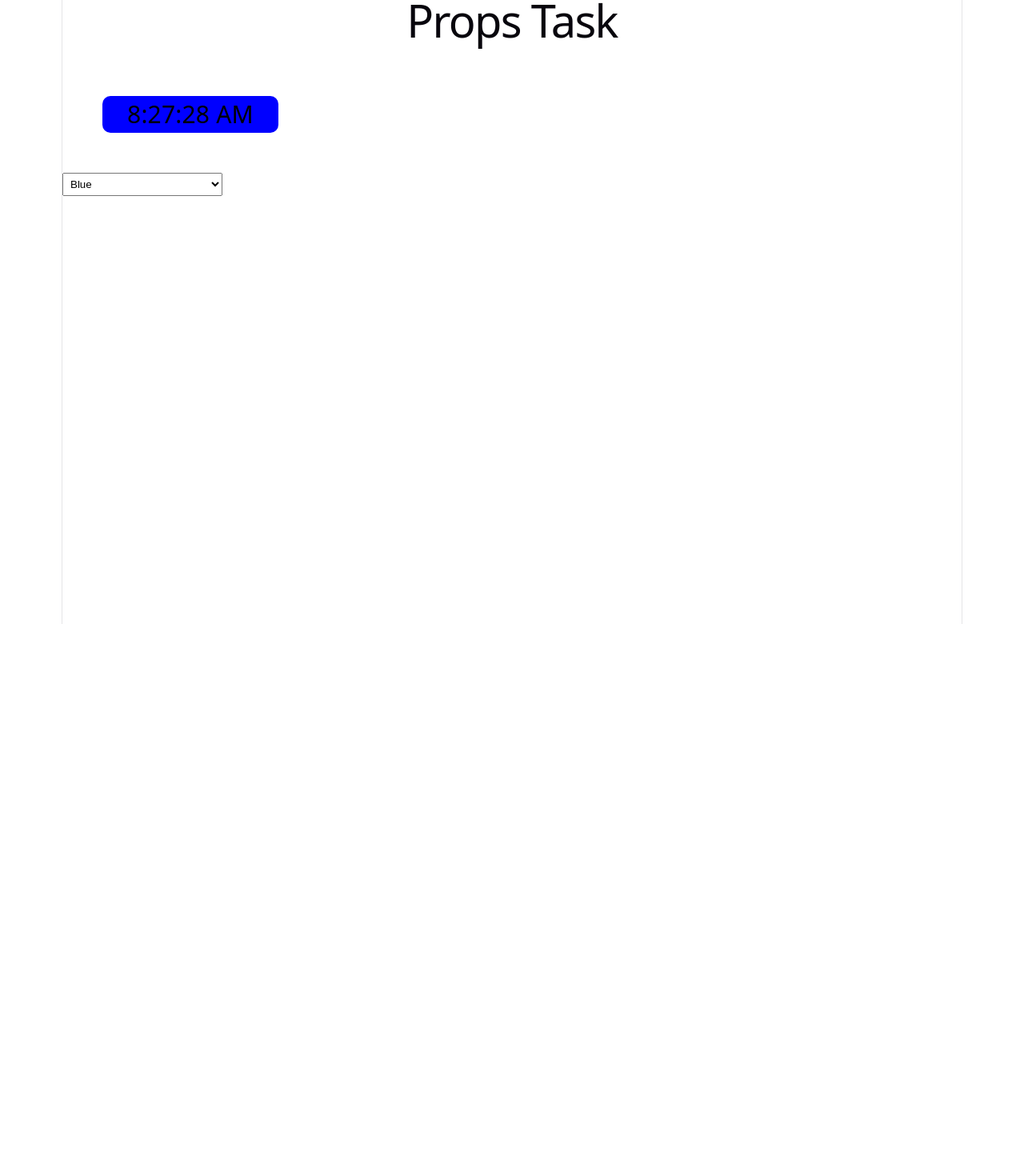
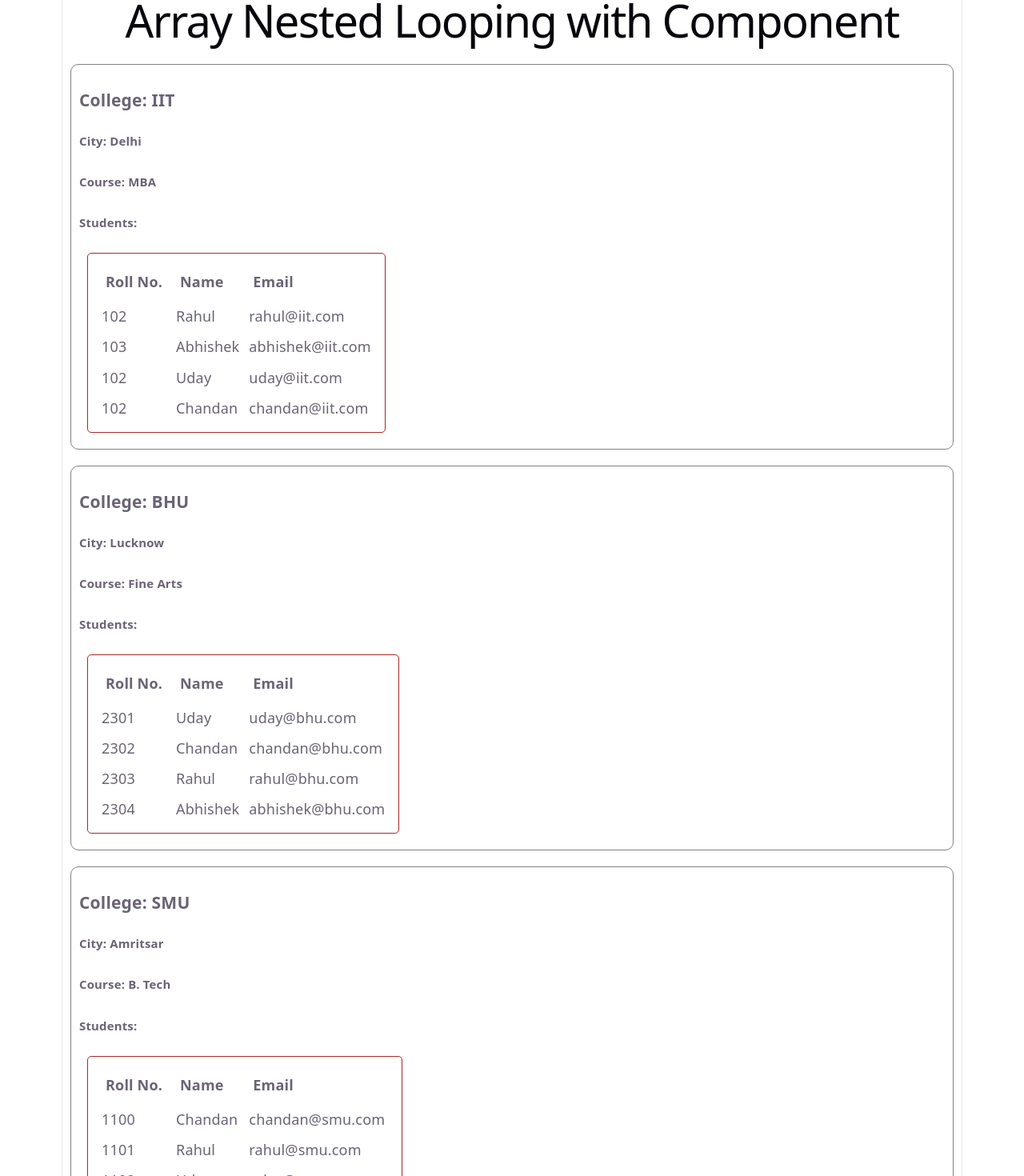
Before and after one commit to its-rahulrana/react-codestepbystep, a React (Vite) app: page / in a window 1280 px wide. Shown: the part 20-1490 px from the top of the page at 80% size. Before the commit the page ends 800 px from the top, so only its background shows below. Built offline with nearby package versions, Linux system fonts and the light colour scheme.

Commit message:
Code 17 Array Nested Looping with Component

```diff
--- a/src/App.jsx
+++ b/src/App.jsx
@@ -1,29 +1,126 @@
-import {useState, useEffect} from 'react';
+import College from "./College";
+
 
 function App(){
 
-  const [clock, setClock] = useState(new Date().toLocaleTimeString());
-  const [clockColor, setClockColor] = useState("blue");
-
-
-  useEffect(()=>{
-    setInterval(()=>{
-      setClock(new Date().toLocaleTimeString())
-    }, 1000)
-  })
-
+  const collegeData = [
+    {
+      name: "IIT",
+      city: "Delhi",
+      course: "MBA",
+      students: [
+        {
+          name: "Rahul",
+          rollNo: 102,
+          email: "rahul@iit.com"
+        },
+        {
+          name: "Abhishek",
+          rollNo: 103,
+          email: "abhishek@iit.com"
+        },
+        {
+          name: "Uday",
+          rollNo: 102,
+          email: "uday@iit.com"
+        },
+        {
+          name: "Chandan",
+          rollNo: 102,
+          email: "chandan@iit.com"
+        },
+      ]
+    },
+    {
+      name: "BHU",
+      city: "Lucknow",
+      course: "Fine Arts",
+      students: [
+        {
+          name: "Uday",
+          rollNo: 2301,
+          email: "uday@bhu.com"
+        },
+        {
+          name: "Chandan",
+          rollNo: 2302,
+          email: "chandan@bhu.com"
+        },
+        {
+          name: "Rahul",
+          rollNo: 2303,
+          email: "rahul@bhu.com"
+        },
+        {
+          name: "Abhishek",
+          rollNo: 2304,
+          email: "abhishek@bhu.com"
+        }
+      ]
+    },
+    {
+      name: "SMU",
+      city: "Amritsar",
+      course: "B. Tech",
+      students: [
+        {
+          name: "Chandan",
+          rollNo: 1100,
+          email: "chandan@smu.com"
+        },
+        {
+          name: "Rahul",
+          rollNo: 1101,
+          email: "rahul@smu.com"
+        },
+        {
+          name: "Uday",
+          rollNo: 1102,
+          email: "uday@smu.com"
+        },
+        {
+          name: "Abhishek",
+          rollNo: 1103,
+          email: "abhishek@smu.com"
+        }
+      ]
+    },
+    {
+      name: "AIIMS",
+      city: "Jabalpur",
+      course: "Medical Science",
+      students: [
+        {
+          name: "Uday",
+          rollNo: 11302,
+          email: "uday@aiims.com"
+        },
+        {
+          name: "Abhishek",
+          rollNo: 11303,
+          email: "abhishek@aiims.com"
+        },
+        {
+          name: "Chandan",
+          rollNo: 11302,
+          email: "chandan@aiims.com"
+        },
+        {
+          name: "Rahul",
+          rollNo: 11302,
+          email: "rahul@aiims.com"
+        }
+      ]
+    }
+  ]
   return(
     <>
-      <h1>Props Task</h1>
-      <p style={{margin: "50px", background: clockColor, width:"200px", padding: "10px", borderRadius: "10px", fontSize: "30px", color:"black"}}>{clock}</p>
-
-      <select onChange={(e)=>setClockColor(e.target.value)} style={{width: "200px", padding:"5px"}}>
-        <option value="Blue">Blue</option>
-        <option value="Orange">Orange</option>
-        <option value="yellow">Yellow</option>
-        <option value="green">Green</option>
-        <option value="red">Red</option>
-      </select>
+      <h1>Array Nested Looping with Component</h1>
+      {
+        collegeData.map((item, index)=>(
+          <College key={index} college={item}/>
+        ))
+      }
     </>
   )
 }
--- /dev/null
+++ b/src/College.jsx
@@ -0,0 +1,31 @@
+import Student from "./Student";
+
+
+function College({college}){
+    return(
+        <div style={{border: "1px solid grey", textAlign: "left", borderRadius: "10px", margin: "10px", padding: "10px"}}>
+            <h3>College: {college.name}</h3>
+            <h5>City: {college.city}</h5>
+            <h5>Course: {college.course}</h5>
+            <h5>Students:</h5>
+            <table style={{border: "1px solid brown", margin:"10px", padding:"10px", borderRadius:"5px"}}>
+                <thead>
+                    <tr>
+                        <th style={{margin:"10px", padding:"10px"}}>Roll No.</th>
+                        <th style={{margin:"10px", padding:"10px"}}>Name</th>
+                        <th style={{margin:"10px", padding:"10px"}}>Email</th>
+                    </tr>
+                </thead>
+                <tbody>
+                    {
+                        college.students.map((item, index)=>(
+                            <Student key={index} student={item}/>
+                        ))
+                    }
+                </tbody>
+            </table>
+        </div>
+    )
+}
+
+export default College;
--- /dev/null
+++ b/src/Student.jsx
@@ -0,0 +1,13 @@
+
+
+function Student ({student}){
+    return(
+        <tr>
+            <td style={{padding: "5px"}}>{student.rollNo}</td>
+            <td style={{padding: "5px"}}>{student.name}</td>
+            <td style={{padding: "5px"}}>{student.email}</td>
+        </tr>
+    )
+}
+
+export default Student;
```
